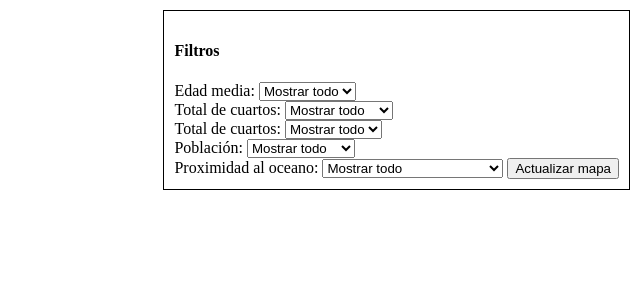
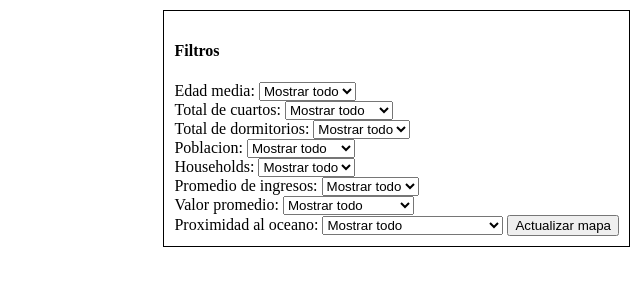
Before and after one commit to itsHaydo/mapaFiltrado, a Flask app: template templates/index.html in a window 1280 px wide. Shown: the top 300 px of the page, without its empty margins (640-1280 px from the left). Run offline with Flask 3, Linux system fonts and the light colour scheme; the template is opened without the code that fills it, so the values that code supplies are empty.

Commit message:
Fin del estructura del html

```diff
--- a/filtrado_sinRepetir.py
+++ b/filtrado_sinRepetir.py
@@ -15,4 +15,4 @@ def obtener_rangos_de_datos(archivo_csv, nombre_columna, intervalo):
         print(f"{rango}: {cantidad}")
 
 # Ejemplo de uso:
-obtener_rangos_de_datos('CSV\housing.csv', 'population', 5000)
+obtener_rangos_de_datos('CSV\housing.csv', 'median_income', 4)
--- a/templates/index.html
+++ b/templates/index.html
@@ -31,7 +31,7 @@
     </select>
     <br>
 
-    <label for="filter-select-bedrooms">Total de cuartos:</label>
+    <label for="filter-select-bedrooms">Total de dormitorios:</label>
     <select id="filter-select-bedrooms">
         <option value="all">Mostrar todo</option>
         <option value="inland">1 - 1500</option>
@@ -42,7 +42,7 @@
     </select>
     <br>
 
-    <label for="filter-select-population">Población:</label>
+    <label for="filter-select-population">Poblacion:</label>
     <select id="filter-select-population">
         <option value="all">Mostrar todo</option>
         <option value="inland">1 - 5000</option>
@@ -51,6 +51,39 @@
         <option value="island">15001 - 20000</option>
         <option value="island">25001 - 30000</option>
         <option value="island">35001 - 40000</option>
+    </select>
+    <br>
+
+    <label for="filter-select-households">Households:</label>
+    <select id="filter-select-households">
+        <option value="all">Mostrar todo</option>
+        <option value="inland">1 - 1500</option>
+        <option value="near_bay">1501 - 3000</option>
+        <option value="very_near_bay">3001 - 4500</option>
+        <option value="island">4501 - 6000</option>
+        <option value="island">6001 - 7500</option>
+    </select>
+    <br>
+
+    <label for="filter-select-median_income">Promedio de ingresos:</label>
+    <select id="filter-select-median_income">
+        <option value="all">Mostrar todo</option>
+        <option value="inland">1 - 4</option>
+        <option value="near_bay">5 - 8</option>
+        <option value="very_near_bay">9 - 12</option>
+        <option value="island">13 - 16</option>
+    </select>
+    <br>
+
+    <label for="filter-select-median_house_value">Valor promedio:</label>
+    <select id="filter-select-median_house_value">
+        <option value="all">Mostrar todo</option>
+        <option value="inland">1 - 100,000</option>
+        <option value="near_bay">100,001 - 200,000</option>
+        <option value="very_near">200,001 - 300,000</option>
+        <option value="very_ne">300,001 - 400,000</option>
+        <option value="very_near_bay">400,001 - 500,000</option>
+        <option value="island">500,001 - 600,000</option>
     </select>
     <br>
 
```
